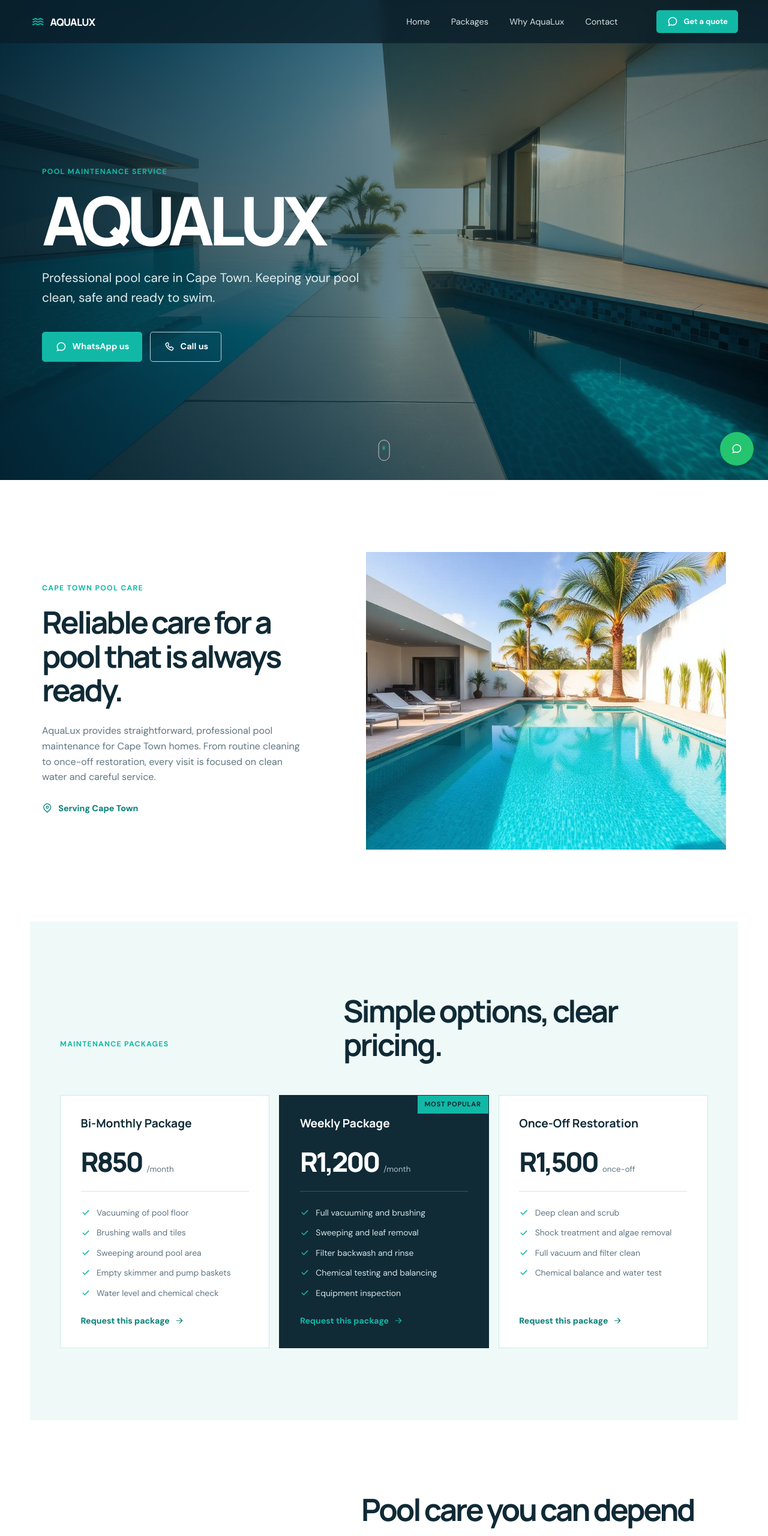
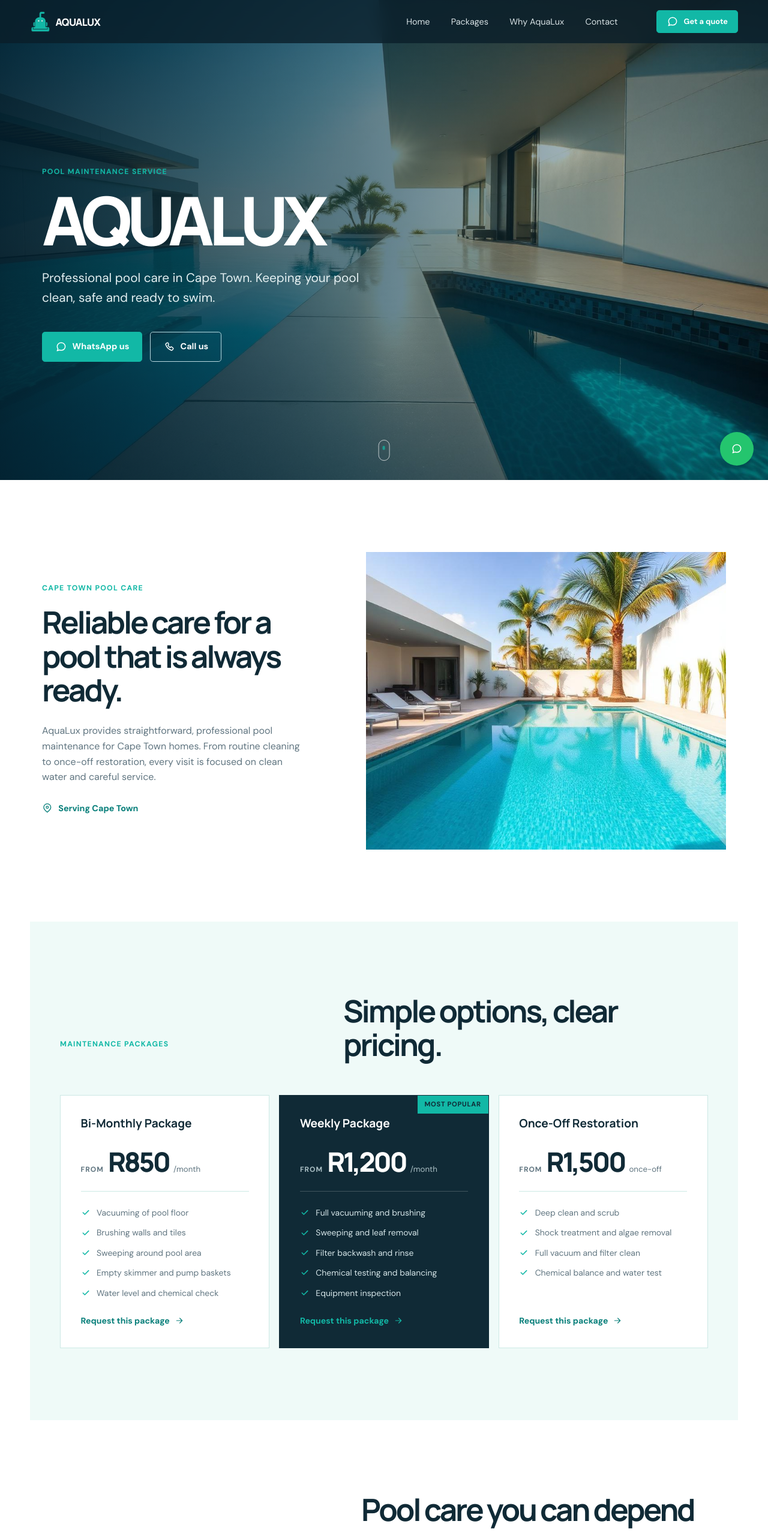
Before and after one commit to JunaidCedrass/Aqualux, a website built with Vite: page index.html in a window 1280 px wide. Shown: the top 2560 px of the page at 60% size. Built offline with nearby package versions, Linux system fonts and the light colour scheme.

Commit message:
Improvements

```diff
--- a/main.js
+++ b/main.js
@@ -4,7 +4,6 @@ const whatsappUrl = 'https://wa.me/27651431426?text=Hi%20Raees%2C%20I%27d%20like
 const phoneUrl = 'tel:+27651431426';
 
 const icons = {
-  waves: '<svg viewBox="0 0 24 24" aria-hidden="true"><path d="M2 8c2.5 0 2.5-2 5-2s2.5 2 5 2 2.5-2 5-2 2.5 2 5 2M2 13c2.5 0 2.5-2 5-2s2.5 2 5 2 2.5-2 5-2 2.5 2 5 2M2 18c2.5 0 2.5-2 5-2s2.5 2 5 2 2.5-2 5-2 2.5 2 5 2" /></svg>',
   message: '<svg viewBox="0 0 24 24" aria-hidden="true"><path d="M20 11.5a7.5 7.5 0 0 1-8 7.5 8.2 8.2 0 0 1-3.2-.7L4 20l1.7-3.8A7.2 7.2 0 0 1 4 11.5 7.5 7.5 0 0 1 12 4a7.5 7.5 0 0 1 8 7.5Z" /></svg>',
   phone: '<svg viewBox="0 0 24 24" aria-hidden="true"><path d="M7.4 4.3 5.8 5.5a2 2 0 0 0-.7 2.4c1.9 5.2 5.8 9.1 11 11a2 2 0 0 0 2.4-.7l1.2-1.6a1.8 1.8 0 0 0-.3-2.5l-2.2-1.7a1.8 1.8 0 0 0-2.3.1l-1 1a13.6 13.6 0 0 1-4.4-4.4l1-1a1.8 1.8 0 0 0 .1-2.3L9.9 4.6a1.8 1.8 0 0 0-2.5-.3Z" /></svg>',
   arrow: '<svg viewBox="0 0 24 24" aria-hidden="true"><path d="M5 12h13M13 6l6 6-6 6" /></svg>',
@@ -22,7 +21,11 @@ const packageCards = packages.map((pkg) => `
   <article class="package-card ${pkg.popular ? 'is-popular' : ''}">
     ${pkg.popular ? '<span class="popular-label">Most popular</span>' : ''}
     <h3>${pkg.name}</h3>
-    <div class="price"><strong>${pkg.price}</strong><span>${pkg.unit}</span></div>
+    <div class="price">
+      <span class="price-label">From</span>
+      <strong>${pkg.price}</strong>
+      <span>${pkg.unit}</span>
+    </div>
     <ul>${pkg.features.map((feature) => `<li>${icons.check}<span>${feature}</span></li>`).join('')}</ul>
     <a class="text-link" href="${whatsappUrl}" target="_blank" rel="noreferrer">Request this package ${icons.arrow}</a>
   </article>
@@ -30,7 +33,7 @@ const packageCards = packages.map((pkg) => `
 
 document.querySelector('#app').innerHTML = `
   <header class="site-header">
-    <a class="brand" href="#home" aria-label="AquaLux home">${icons.waves}<span>AQUALUX</span></a>
+    <a class="brand" href="#home" aria-label="AquaLux home"><img src="/assets/aqualux-logo2.png" alt="" /><span>AQUALUX</span></a>
     <nav class="main-nav" aria-label="Main navigation">
       <a href="#home">Home</a><a href="#packages">Packages</a><a href="#why-us">Why AquaLux</a><a href="#contact">Contact</a>
     </nav>
@@ -61,7 +64,8 @@ document.querySelector('#app').innerHTML = `
     <section class="contact section-shell" id="contact"><div class="contact-inner reveal"><p class="eyebrow">Get in touch</p><h2>Contact AquaLux for a free quote.</h2><div class="contact-details"><p><strong>Raees Albertus</strong><br /><a href="${phoneUrl}">+27 65 143 1426</a></p><p><strong>Saaleh Albertus</strong><br /><a href="tel:+27744468464">+27 74 446 8464</a></p><p><a href="mailto:aqualuxpm@gmail.com">aqualuxpm@gmail.com</a></p></div><div class="contact-actions"><a class="button" href="${whatsappUrl}" target="_blank" rel="noreferrer">${icons.message}<span>Contact us on WhatsApp</span></a></div></div></section>
   </main>
 
-  <footer class="site-footer"><div class="footer-brand"><a class="brand" href="#home">${icons.waves}<span>AQUALUX</span></a><p>Pool maintenance in Cape Town.</p></div><div class="footer-links"><a href="#packages">Packages</a><a href="#why-us">Why AquaLux</a><a href="#contact">Contact</a></div><p class="copyright">© 2026 AQUALUX. All rights reserved.</p></footer>
+  <footer class="site-footer"><div class="footer-brand"><a class="brand" href="#home">
+  <img src="/assets/aqualux-logo2.png" alt="" /><span>AQUALUX</span></a><p>Pool maintenance in Cape Town.</p></div><div class="footer-links"><a href="#packages">Packages</a><a href="#why-us">Why AquaLux</a><a href="#contact">Contact</a></div><p class="copyright">© 2026 AQUALUX. All rights reserved.</p></footer>
   <a class="floating-chat" href="${whatsappUrl}" target="_blank" rel="noreferrer" aria-label="Chat to AquaLux on WhatsApp">${icons.message}</a>
 `;
 
--- a/styles.css
+++ b/styles.css
@@ -8,7 +8,7 @@ a { color: inherit; text-decoration: none; }
 svg { width: 1.25rem; height: 1.25rem; fill: none; stroke: currentColor; stroke-linecap: round; stroke-linejoin: round; stroke-width: 1.8; flex: 0 0 auto; }
 .site-header { position: absolute; z-index: 3; top: 0; left: 0; right: 0; display: flex; align-items: center; justify-content: space-between; padding: 1.05rem max(1.25rem, calc((100vw - 1180px) / 2)); color: #fff; background: rgba(11, 31, 42, .8); backdrop-filter: blur(14px); }
 .brand { display: inline-flex; align-items: center; gap: .45rem; font: 800 1.05rem var(--display); letter-spacing: -.04em; }
-.brand svg { width: 1.65rem; color: var(--blue); stroke-width: 2.2; }
+.brand img {width: 2.2rem;height: 2.2rem;display: block;border-radius: .35rem;}
 .main-nav { display: flex; gap: 2.2rem; margin-left: auto; margin-right: 4rem; font-size: .9rem; color: #d7e1e4; }
 .main-nav a, .footer-links a { transition: color .2s ease; }
 .main-nav a:hover, .footer-links a:hover { color: var(--blue); }
@@ -44,11 +44,13 @@ h2 { max-width: 38rem; margin: 0; font: 700 clamp(2rem, 4vw, 3.35rem)/1.1 var(--
 .package-card.is-popular { color: #fff; border-color: var(--ink); background: var(--ink); }
 .popular-label { position: absolute; top: 0; right: 0; padding: .4rem .75rem; color: var(--ink); background: var(--blue); font-size: .7rem; font-weight: 800; text-transform: uppercase; letter-spacing: .06em; }
 .package-card h3 { margin: 0 0 1.8rem; font: 700 1.2rem var(--display); }
-.price { display: flex; align-items: baseline; gap: .5rem; padding-bottom: 1.6rem; border-bottom: 1px solid var(--line); }
+.price { display: flex; align-items: baseline; flex-wrap: wrap; gap: .45rem; padding-bottom: 1.6rem; border-bottom: 1px solid var(--line); }
 .is-popular .price { border-color: #40555e; }
+.price-label { color: var(--muted); font-size: .75rem; font-weight: 800; text-transform: uppercase; letter-spacing: .08em; }
+.is-popular .price-label { color: #abc0c5; }
 .price strong { font: 800 2.8rem/1 var(--display); letter-spacing: -.07em; }
-.price span { color: var(--muted); font-size: .83rem; }
-.is-popular .price span { color: #abc0c5; }
+.price span:last-child { color: var(--muted); font-size: .83rem; }
+.is-popular .price span:last-child { color: #abc0c5; }
 .package-card ul { display: grid; gap: .7rem; padding: 1.5rem 0; margin: 0; list-style: none; color: var(--muted); font-size: .87rem; }
 .is-popular ul { color: #d5e5e8; }
 .package-card li { display: flex; align-items: start; gap: .65rem; }
```
Also changed, not shown: public/assets/aqualux-logo.png (added), public/assets/aqualux-logo2.png (added).
